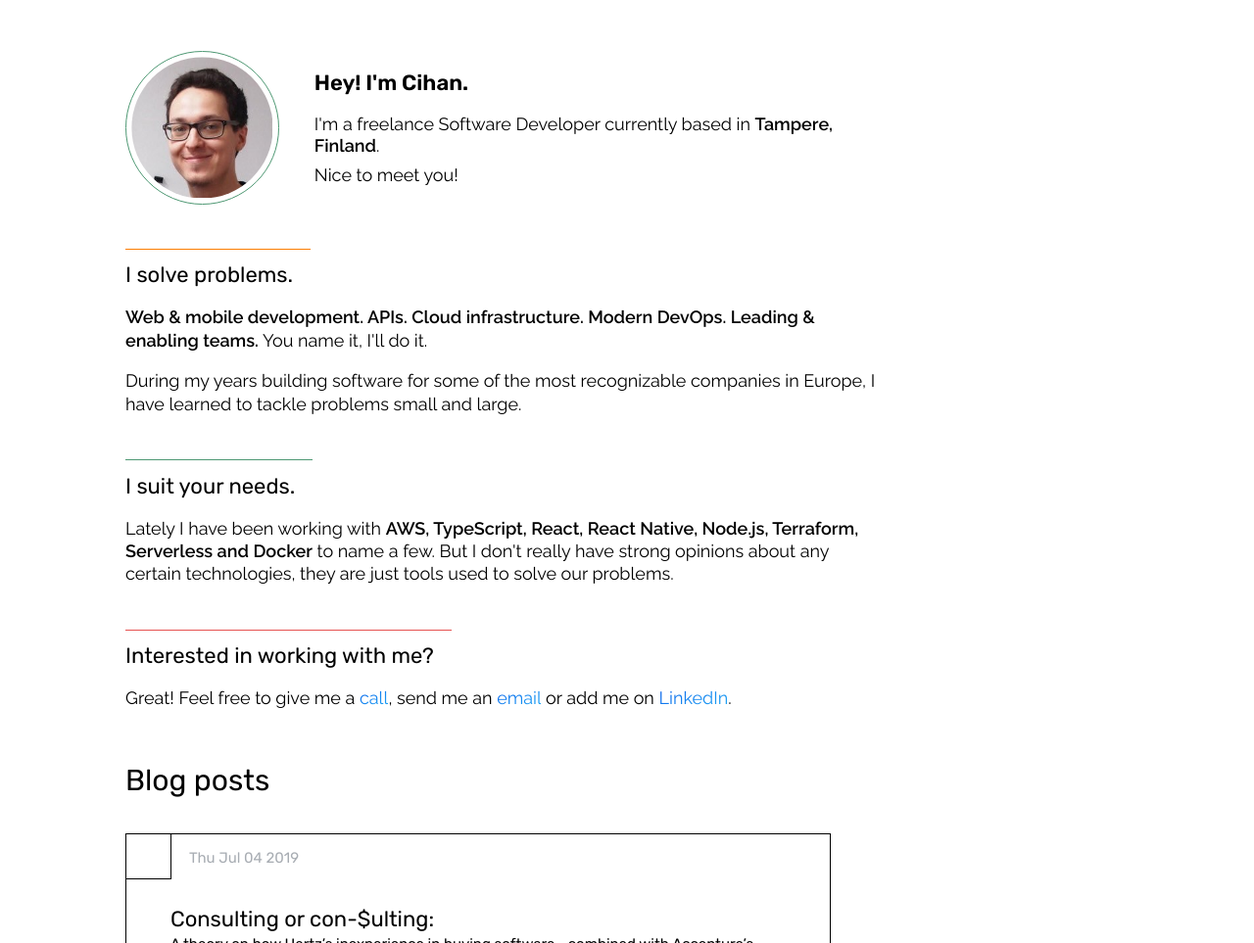
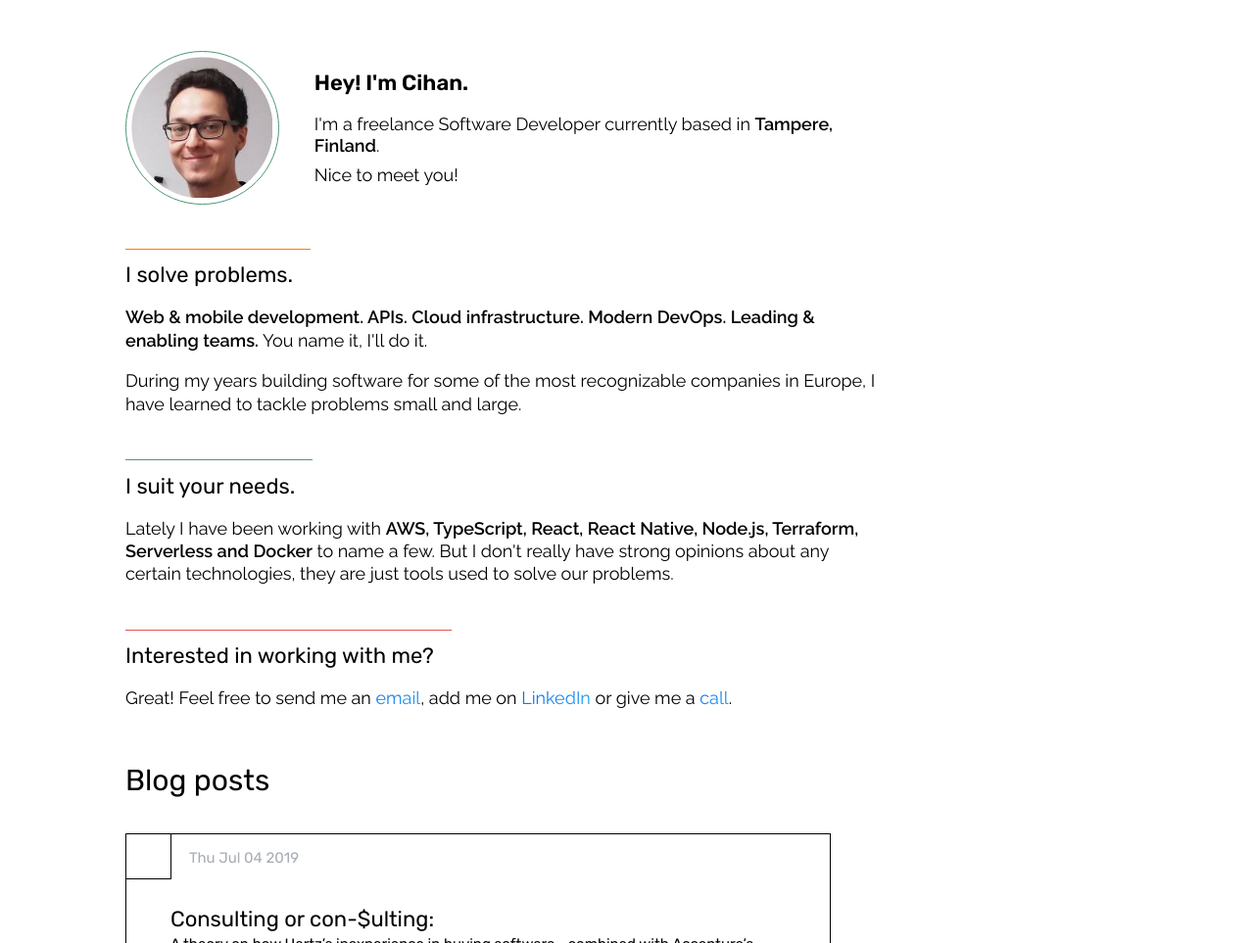
Before and after one commit to Keksike/home-website, a Gatsby site: page / in a window 1280 px wide. Shown: the part 137-1100 px from the top of the page at 98% size. Built offline with nearby package versions, Linux system fonts and the light colour scheme; Gatsby itself is replaced by a stand-in of ours.

Commit message:
fix contact copy

```diff
--- a/src/pages/index.tsx
+++ b/src/pages/index.tsx
@@ -214,13 +214,12 @@ const IndexPage = () => (
         <div>
           <h3>Interested in working with me?</h3>
           <p>
-            Great! Feel free to give me a <a href="tel:+358504769925">call</a>,
-            send me an <a href="mailto:cihan.m.bebek@gmail.com">email</a> or add
-            me on{' '}
+            Great! Feel free to send me an{' '}
+            <a href="mailto:cihan.m.bebek@gmail.com">email</a>, add me on{' '}
             <a target="_blank" href="https://www.linkedin.com/in/cihan-bebek/">
               LinkedIn
-            </a>
-            .
+            </a>{' '}
+            or give me a <a href="tel:+358504769925">call</a>.
           </p>
         </div>
       </DescriptionContainer>
```
